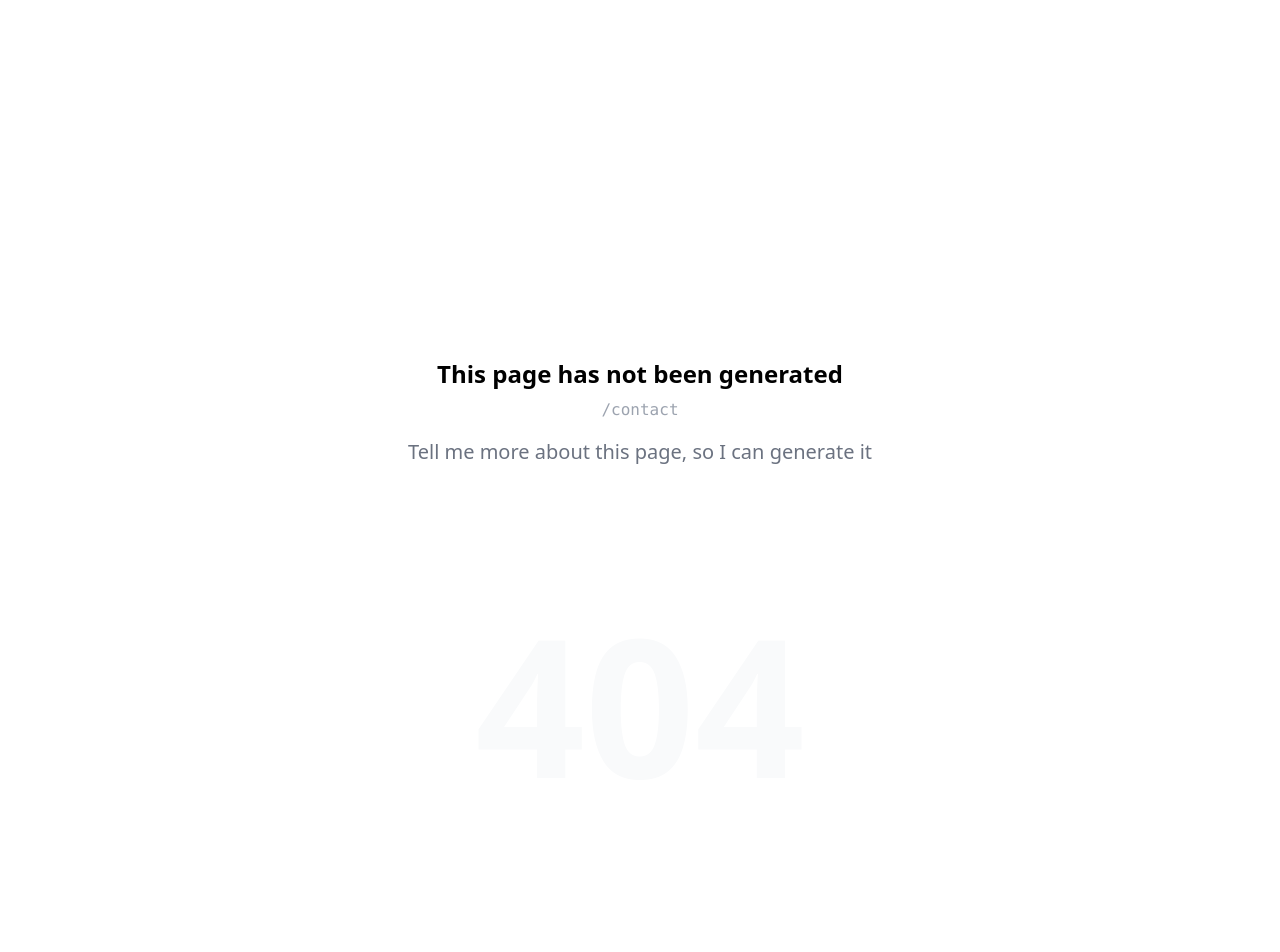
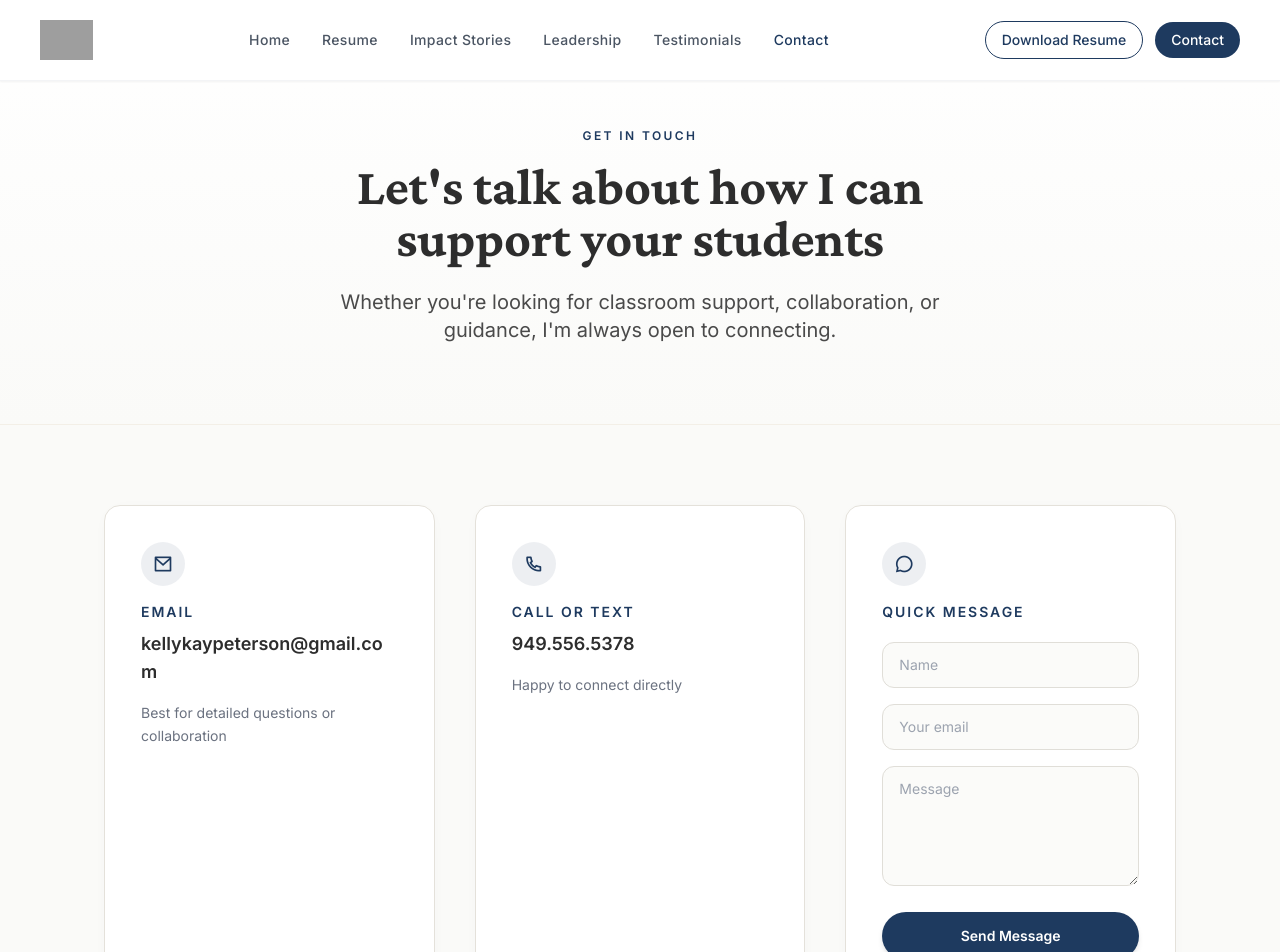
Before and after one commit to trpl333/Kellys-Resume, a React (Vite) app: page /contact in a window 1280 px wide. Before the commit this address had no page. Shown: the top 952 px of the page. Before the commit the page ends 834 px from the top, so only its background shows below. Built offline with nearby package versions, Linux system fonts and the light colour scheme; grey boxes are pictures that could not be loaded.

Commit message:
Files added / changed

```diff
--- /dev/null
+++ b/src/pages/contact/page.tsx
@@ -0,0 +1,144 @@
+import { FormEvent, useState } from "react";
+import Navbar from "@/components/feature/Navbar";
+import Footer from "@/components/feature/Footer";
+
+const CONTACT_EMAIL = "kellykaypeterson@gmail.com";
+const PHONE_DISPLAY = "949.556.5378";
+const PHONE_TEL = "+19495565378";
+
+export default function ContactPage() {
+  const [name, setName] = useState("");
+  const [email, setEmail] = useState("");
+  const [message, setMessage] = useState("");
+
+  function handleSubmit(e: FormEvent) {
+    e.preventDefault();
+    const body = [`From: ${name || "(no name)"}`, `Reply-to: ${email || "(no email)"}`, "", message || "(no message)"].join(
+      "\n",
+    );
+    const subject = encodeURIComponent("Message from Kelly Peterson website");
+    const mail = `mailto:${CONTACT_EMAIL}?subject=${subject}&body=${encodeURIComponent(body)}`;
+    window.location.href = mail;
+  }
+
+  return (
+    <div className="min-h-screen font-['Inter'] bg-[#FAFAF8]">
+      <Navbar />
+
+      {/* Hero */}
+      <section className="bg-gradient-to-b from-white to-[#FAFAF8] pt-32 pb-16 md:pb-20 border-b border-[#E8E0D0]/50">
+        <div className="max-w-3xl mx-auto px-6 md:px-10 text-center">
+          <p className="text-xs font-semibold uppercase tracking-[0.2em] text-[#1E3A5F] mb-4">Get in Touch</p>
+          <h1 className="font-['Crimson_Pro'] text-4xl md:text-5xl lg:text-[3.25rem] font-bold text-[#2D2D2D] mb-6 leading-tight">
+            Let&apos;s talk about how I can support your students
+          </h1>
+          <p className="text-lg md:text-xl text-[#4A4A4A] leading-relaxed font-['Inter']">
+            Whether you&apos;re looking for classroom support, collaboration, or guidance, I&apos;m always open to connecting.
+          </p>
+        </div>
+      </section>
+
+      {/* Contact options */}
+      <section className="py-16 md:py-20">
+        <div className="max-w-6xl mx-auto px-6 md:px-10">
+          <div className="grid grid-cols-1 lg:grid-cols-3 gap-8 lg:gap-10">
+            {/* Email */}
+            <div className="flex flex-col rounded-2xl border border-[#E4E1DA] bg-white p-8 md:p-9 shadow-[0_2px_20px_-10px_rgba(30,58,95,0.08)]">
+              <div className="mb-4 flex h-11 w-11 items-center justify-center rounded-full bg-[#1E3A5F]/[0.08] text-[#1E3A5F]">
+                <i className="ri-mail-line text-xl" aria-hidden />
+              </div>
+              <h2 className="text-sm font-semibold uppercase tracking-[0.14em] text-[#1E3A5F] mb-2">Email</h2>
+              <a
+                href={`mailto:${CONTACT_EMAIL}`}
+                className="text-lg font-semibold text-[#2D2D2D] hover:text-[#1E3A5F] transition-colors break-all"
+              >
+                {CONTACT_EMAIL}
+              </a>
+              <p className="mt-4 text-sm text-gray-500 leading-relaxed">Best for detailed questions or collaboration</p>
+            </div>
+
+            {/* Phone */}
+            <div className="flex flex-col rounded-2xl border border-[#E4E1DA] bg-white p-8 md:p-9 shadow-[0_2px_20px_-10px_rgba(30,58,95,0.08)]">
+              <div className="mb-4 flex h-11 w-11 items-center justify-center rounded-full bg-[#1E3A5F]/[0.08] text-[#1E3A5F]">
+                <i className="ri-phone-line text-xl" aria-hidden />
+              </div>
+              <h2 className="text-sm font-semibold uppercase tracking-[0.14em] text-[#1E3A5F] mb-2">Call or Text</h2>
+              <a href={`tel:${PHONE_TEL}`} className="text-lg font-semibold text-[#2D2D2D] hover:text-[#1E3A5F] transition-colors">
+                {PHONE_DISPLAY}
+              </a>
+              <p className="mt-4 text-sm text-gray-500 leading-relaxed">Happy to connect directly</p>
+            </div>
+
+            {/* Form */}
+            <div className="flex flex-col rounded-2xl border border-[#E4E1DA] bg-white p-8 md:p-9 shadow-[0_2px_20px_-10px_rgba(30,58,95,0.08)] lg:row-span-1">
+              <div className="mb-4 flex h-11 w-11 items-center justify-center rounded-full bg-[#1E3A5F]/[0.08] text-[#1E3A5F]">
+                <i className="ri-chat-3-line text-xl" aria-hidden />
+              </div>
+              <h2 className="text-sm font-semibold uppercase tracking-[0.14em] text-[#1E3A5F] mb-5">Quick Message</h2>
+              <form onSubmit={handleSubmit} className="flex flex-col gap-4 flex-1">
+                <div>
+                  <label htmlFor="contact-name" className="sr-only">
+                    Name
+                  </label>
+                  <input
+                    id="contact-name"
+                    type="text"
+                    value={name}
+                    onChange={(e) => setName(e.target.value)}
+                    placeholder="Name"
+                    autoComplete="name"
+                    className="w-full rounded-xl border border-[#E0DED8] bg-[#FAFAF8]/80 px-4 py-3 text-sm text-[#2D2D2D] placeholder:text-gray-400 outline-none transition-shadow focus:border-[#1E3A5F]/40 focus:ring-2 focus:ring-[#1E3A5F]/15"
+                  />
+                </div>
+                <div>
+                  <label htmlFor="contact-email" className="sr-only">
+                    Email
+                  </label>
+                  <input
+                    id="contact-email"
+                    type="email"
+                    value={email}
+                    onChange={(e) => setEmail(e.target.value)}
+                    placeholder="Your email"
+                    autoComplete="email"
+                    className="w-full rounded-xl border border-[#E0DED8] bg-[#FAFAF8]/80 px-4 py-3 text-sm text-[#2D2D2D] placeholder:text-gray-400 outline-none transition-shadow focus:border-[#1E3A5F]/40 focus:ring-2 focus:ring-[#1E3A5F]/15"
+                  />
+                </div>
+                <div className="flex-1 min-h-[120px]">
+                  <label htmlFor="contact-message" className="sr-only">
+                    Message
+                  </label>
+                  <textarea
+                    id="contact-message"
+                    value={message}
+                    onChange={(e) => setMessage(e.target.value)}
+                    placeholder="Message"
+                    rows={4}
+                    className="w-full min-h-[120px] resize-y rounded-xl border border-[#E0DED8] bg-[#FAFAF8]/80 px-4 py-3 text-sm text-[#2D2D2D] placeholder:text-gray-400 outline-none transition-shadow focus:border-[#1E3A5F]/40 focus:ring-2 focus:ring-[#1E3A5F]/15"
+                  />
+                </div>
+                <button
+                  type="submit"
+                  className="mt-1 inline-flex w-full items-center justify-center rounded-full bg-[#1E3A5F] px-6 py-3.5 text-sm font-semibold text-white shadow-md transition-colors hover:bg-[#162d4a] cursor-pointer"
+                >
+                  Send Message
+                </button>
+              </form>
+            </div>
+          </div>
+
+          <p className="mt-14 md:mt-16 max-w-2xl mx-auto text-center text-sm md:text-base text-[#555] leading-relaxed">
+            Every message is handled personally. I value thoughtful, respectful communication and will respond as soon as
+            possible.
+          </p>
+
+          <p className="mt-8 text-center text-xs font-medium uppercase tracking-[0.12em] text-gray-400">
+            Based in Mission Viejo, CA
+          </p>
+        </div>
+      </section>
+
+      <Footer />
+    </div>
+  );
+}
--- a/src/router/config.tsx
+++ b/src/router/config.tsx
@@ -3,11 +3,13 @@ import NotFound from "../pages/NotFound";
 import Home from "../pages/home/page";
 import Resume from "../pages/resume/page";
 import ImpactStories from "../pages/impact-stories/page";
+import ContactPage from "../pages/contact/page";
 
 const routes: RouteObject[] = [
   { path: "/", element: <Home /> },
   { path: "/resume", element: <Resume /> },
   { path: "/impact-stories", element: <ImpactStories /> },
+  { path: "/contact", element: <ContactPage /> },
   { path: "*", element: <NotFound /> },
 ];
 
```
